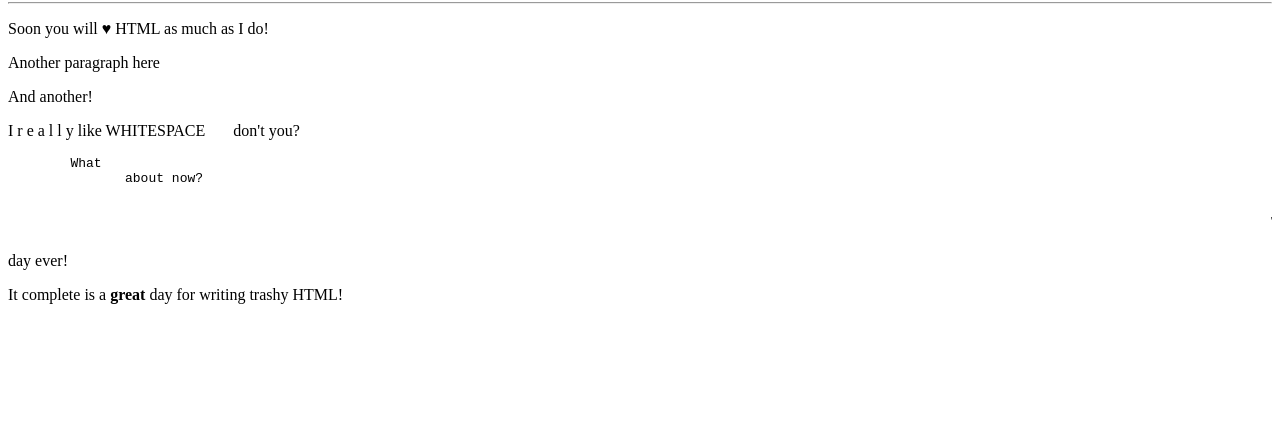
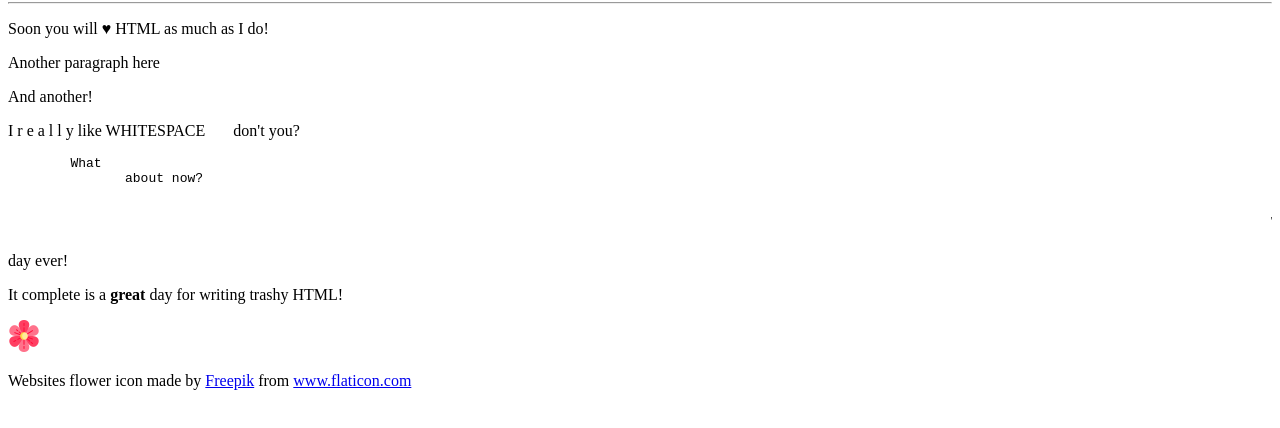
Before and after one commit to eden-elise/lab4-web-foundations-html, a plain HTML site: page docs/index.html in a window 1280 px wide. Shown: the part 78-506 px from the top of the page. Drawn offline with Linux system fonts and the light colour scheme.

Commit message:
Use of base and link tags

```diff
--- a/docs/index.html
+++ b/docs/index.html
@@ -7,8 +7,9 @@
 <head>
     <meta charset="UTF-8">
     <meta name="viewport" content="width=device-width, initial-scale=1.0">
-    <base href="./lab4media/" target="_blank">
-    <title>Exploring HTML Elements - "Kitchen Sink"</title>
+    <base href="../lab4media/">
+    <link rel="icon" href="flower.png" type="image/png" sizes="any">
+    <title>ET - Kitchen Sink</title>
 </head>
 <body>
 <!-- Exploring HTML Elements -->
@@ -25,5 +26,12 @@
     <marquee>This is fun isn't it?</marquee>
     <p>day ever!</p>
     <p>It complete is a <b>great</b> day for writing trashy HTML!</p>
+    <img src="flower.png" alt="test" width="32" height="32">
+    <footer>
+        <p>
+            Websites flower icon made by <a href="https://www.freepik.com" target="_blank" rel="noopener">Freepik</a>
+            from <a href="https://www.flaticon.com" target="_blank" rel="noopener">www.flaticon.com</a>
+        </p>
+    </footer>
 </body>
 </html>
```
